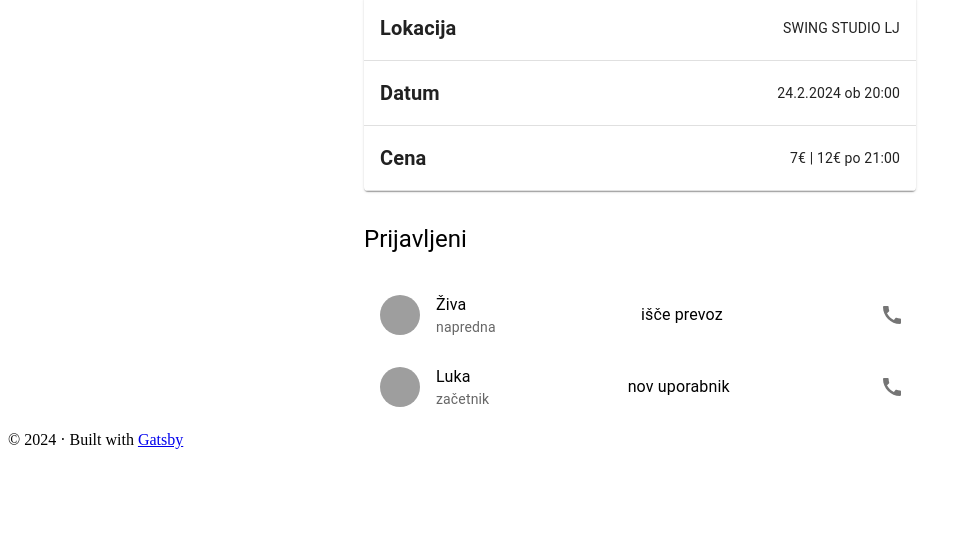
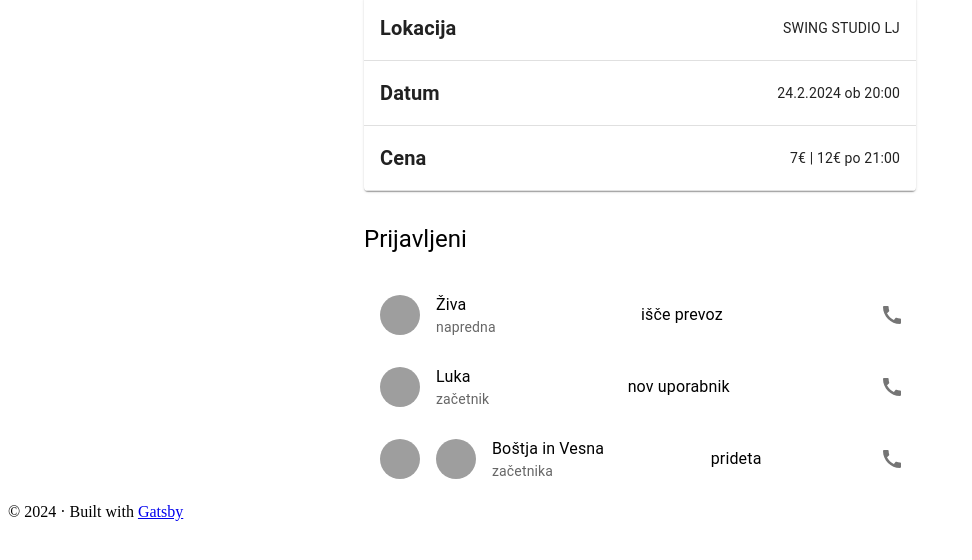
Before and after one commit to hktari/vintage-swing-poc, a Gatsby site: page / in a window 1280 px wide. Shown: the part 94-654 px from the top of the page, without its empty margins (0-972 px from the left). Built offline with nearby package versions, Linux system fonts and the light colour scheme; Gatsby itself is replaced by a stand-in of ours; grey boxes are pictures that could not be loaded.

Commit message:
add couples list item

```diff
--- a/content/users.json
+++ b/content/users.json
@@ -1,6 +1,6 @@
 [
   {
-    "imgSrc": "https://plus.unsplash.com/premium_photo-1677368597077-009727e906db?w=500&auto=format&fit=crop&q=60&ixlib=rb-4.0.3&ixid=M3wxMjA3fDB8MHxzZWFyY2h8MzN8fGF2YXRhcnxlbnwwfHwwfHx8MA%3D%3D",
+    "imgSrc": "https://images.unsplash.com/photo-1580489944761-15a19d654956?q=80&w=2561&auto=format&fit=crop&ixlib=rb-4.0.3&ixid=M3wxMjA3fDB8MHxwaG90by1wYWdlfHx8fGVufDB8fHx8fA%3D%3D",
     "name": "Živa",
     "status": "išče prevoz",
     "level": "napredna"
--- a/src/pages/index.jsx
+++ b/src/pages/index.jsx
@@ -81,6 +81,28 @@ export default function Index() {
                 <ListItemText primary={user.status} />
               </ListItem>
             ))}
+            <ListItem
+              secondaryAction={
+                <IconButton edge="end" aria-label="delete">
+                  <CallIcon />
+                </IconButton>
+              }
+            >
+              <ListItemAvatar>
+                <Avatar
+                  alt={"Boštjan"}
+                  src="https://plus.unsplash.com/premium_photo-1690587673708-d6ba8a1579a5?w=500&auto=format&fit=crop&q=60&ixlib=rb-4.0.3&ixid=M3wxMjA3fDB8MHxzZWFyY2h8MTEzfHxhdmF0YXJ8ZW58MHx8MHx8fDA%3D"
+                />
+              </ListItemAvatar>
+              <ListItemAvatar>
+                <Avatar
+                  alt={"Vesna"}
+                  src="https://plus.unsplash.com/premium_photo-1689568126014-06fea9d5d341?w=500&auto=format&fit=crop&q=60&ixlib=rb-4.0.3&ixid=M3wxMjA3fDB8MHxzZWFyY2h8MTczfHxhdmF0YXJ8ZW58MHx8MHx8fDA%3D"
+                />
+              </ListItemAvatar>
+              <ListItemText primary="Boštja in Vesna" secondary="začetnika" />
+              <ListItemText primary="prideta" />
+            </ListItem>
           </List>
         </Grid>
       </Container>
```
